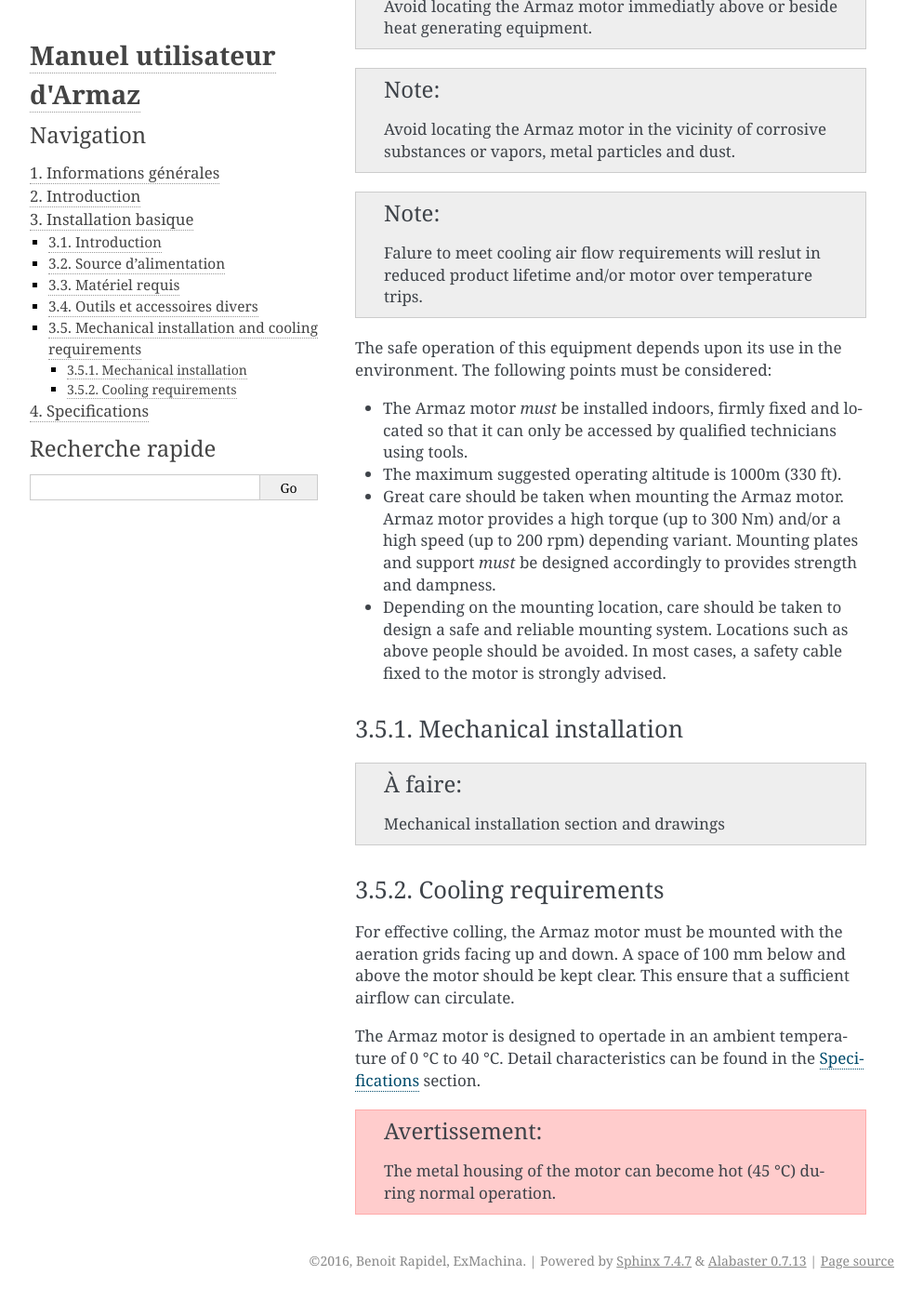
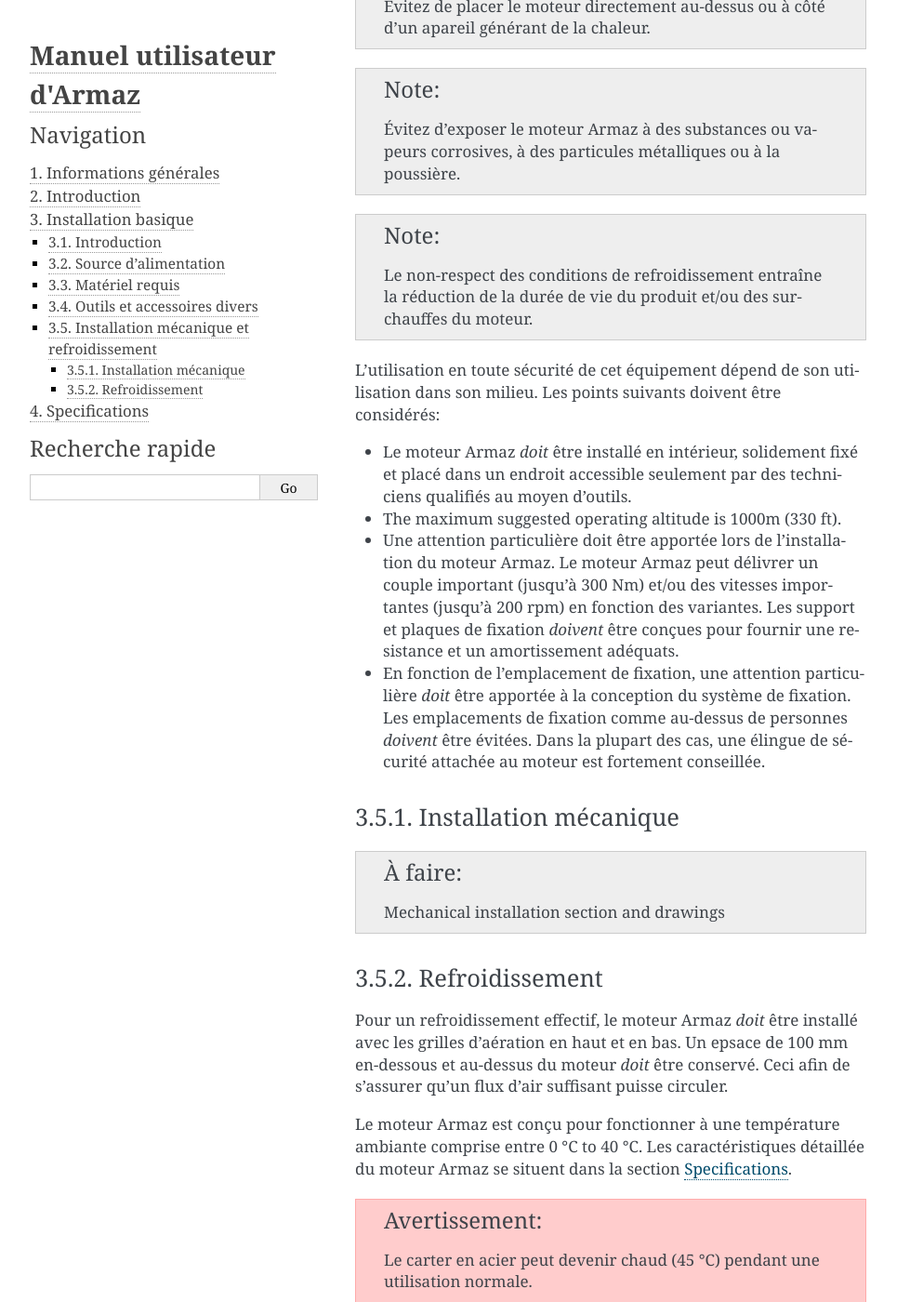
Before and after one commit to exmachina-dev/armaz-doc-french, a Sphinx documentation site: the page built from source/03-basic-installation.rst, in a window 1280 px wide and 1400 px high, scrolled down 1362 px. Shown: the whole window at 93% size, without its empty margins (148-1141 px from the left). Built offline with Sphinx 7.4.7, drawn with Linux system fonts in a browser that asks for light colours; some of the changed text lies outside the part shown.

Commit message:
Traduced 03-basic-installation

```diff
--- a/source/03-basic-installation.rst
+++ b/source/03-basic-installation.rst
@@ -28,7 +28,7 @@
   * Un ordinateur avec une interface compatible OSC.
 
 * Un câble de données pour relier le moteur à la télécommande, selon le type de télécommande
-  (câble XLR 5 points ou câble Ethernet cat5).
+  (câble XLR 5 points ou câble Ethernet Cat5).
 
 Outils et accessoires divers
 ----------------------------
@@ -36,47 +36,48 @@
 * Vis ou boulons M8 et/ou M10 pour monter le moteur.
 * Outils adéquats pour les vis ou boulons.
 
-Mechanical installation and cooling requirements
-------------------------------------------------
+Installation mécanique et refroidissement
+-----------------------------------------
 
-.. warning:: It is essential that you read and understand this section before
-    beginning the installation.
+.. warning:: Il est essentiel de lire et comprendre cette section avant de commencer l'installation.
 
-.. note:: Avoid locating the Armaz motor immediatly above or beside heat
-    generating equipment.
+.. note:: Évitez de placer le moteur directement au-dessus ou à côté d'un apareil
+    générant de la chaleur.
 
-.. note:: Avoid locating the Armaz motor in the vicinity of corrosive
-    substances or vapors, metal particles and dust.
+.. note:: Évitez d'exposer le moteur Armaz à des substances ou vapeurs corrosives, à
+    des particules métalliques ou  à la poussière.
 
-.. note:: Falure to meet cooling air flow requirements will reslut in reduced
-    product lifetime and/or motor over temperature trips.
+.. note:: Le non-respect des conditions de refroidissement entraîne la réduction de la durée de vie du produit et/ou des surchauffes du moteur.
 
-The safe operation of this equipment depends upon its use in the environment.
-The following points must be considered:
+L'utilisation en toute sécurité de cet équipement dépend de son utilisation dans son milieu.
+Les points suivants doivent être considérés:
 
-* The Armaz motor `must` be installed indoors, firmly fixed and located so that
-  it can only be accessed by qualified technicians using tools.
+* Le moteur Armaz `doit` être installé en intérieur, solidement fixé et placé dans un endroit
+  accessible seulement par des techniciens qualifiés au moyen d'outils.
 * The maximum suggested operating altitude is 1000m (330 ft).
-* Great care should be taken when mounting the Armaz motor.
-  Armaz motor provides a high torque (up to 300 Nm) and/or a high speed
-  (up to 200 rpm) depending variant.
-  Mounting plates and support `must` be designed accordingly to provides strength and dampness.
-* Depending on the mounting location, care should be taken to design a safe and reliable mounting system.
-  Locations such as above people should be avoided. In most cases, a safety cable fixed to the motor is strongly advised.
+* Une attention particulière doit être apportée lors de l'installation du moteur Armaz.
+  Le moteur Armaz peut délivrer un couple important (jusqu'à 300 Nm) et/ou des vitesses importantes
+  (jusqu'à 200 rpm) en fonction des variantes.
+  Les support et plaques de fixation `doivent` être conçues pour fournir une
+  resistance et un amortissement adéquats.
+* En fonction de l'emplacement de fixation, une attention particulière `doit` être apportée à la
+  conception du système de fixation.
+  Les emplacements de fixation comme au-dessus de personnes `doivent` être évitées.
+  Dans la plupart des cas, une élingue de sécurité attachée au moteur est fortement conseillée.
 
-Mechanical installation
-^^^^^^^^^^^^^^^^^^^^^^^
+Installation mécanique
+^^^^^^^^^^^^^^^^^^^^^^
 
 .. todo:: Mechanical installation section and drawings
 
-Cooling requirements
-^^^^^^^^^^^^^^^^^^^^
+Refroidissement
+^^^^^^^^^^^^^^^
 
-For effective colling, the Armaz motor must be mounted with the aeration grids
-facing up and down. A space of 100 mm below and above the motor should be kept clear.
-This ensure that a sufficient airflow can circulate.
+Pour un refroidissement effectif, le moteur Armaz `doit` être installé avec les grilles d'aération
+en haut et en bas. Un epsace de 100 mm en-dessous et au-dessus du moteur `doit` être conservé.
+Ceci afin de s'assurer qu'un flux d'air suffisant puisse circuler.
 
-The Armaz motor is designed to opertade in an ambient temperature of 0 °C to 40 °C.
-Detail characteristics can be found in the :doc:`07-specifications` section.
+Le moteur Armaz est conçu pour fonctionner à une température ambiante comprise entre 0 °C to 40 °C.
+Les caractéristiques détaillée du moteur Armaz se situent dans la section :doc:`07-specifications`.
 
-.. warning:: The metal housing of the motor can become hot (45 °C) during normal operation.
+.. warning:: Le carter en acier peut devenir chaud (45 °C) pendant une utilisation normale.
```
